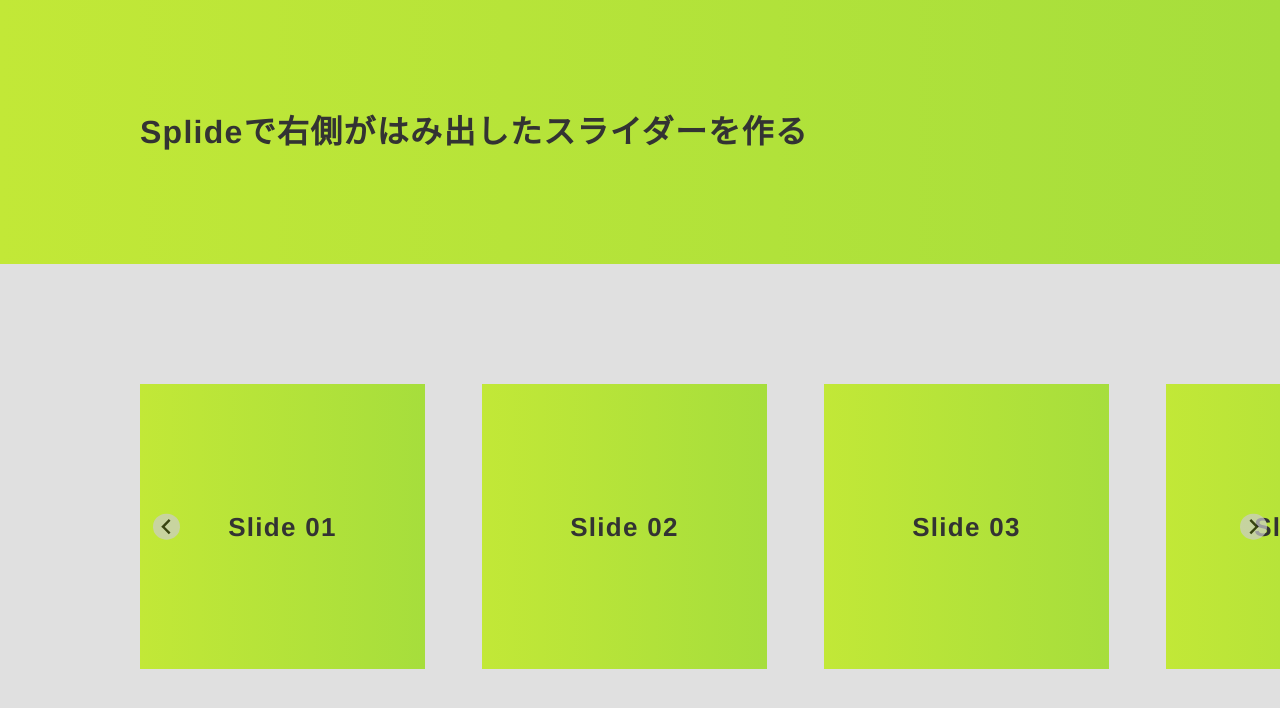
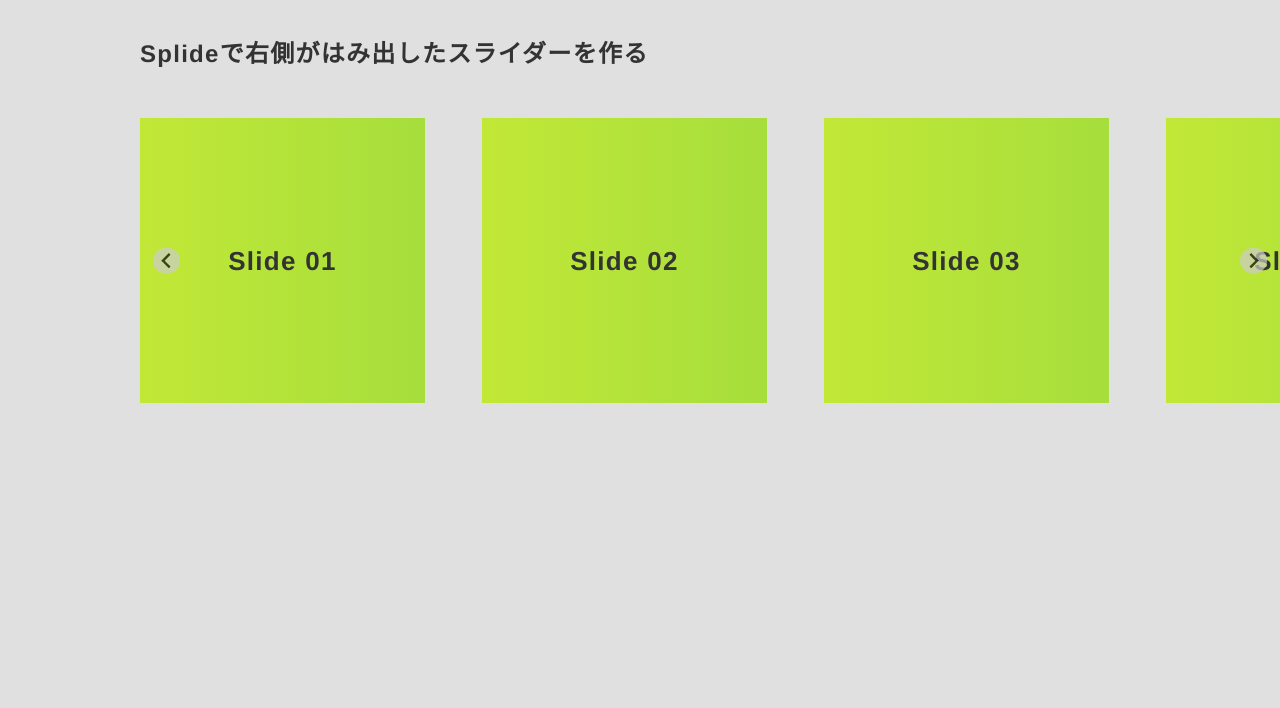
Before and after one commit to yuta0824/blog-splide, a website: page docs/index.html in a window 1280 px wide. Drawn offline with nearby package versions, Linux system fonts and the light colour scheme.

Commit message:
ファーストビューを削除

```diff
--- a/docs/index.html
+++ b/docs/index.html
@@ -10,14 +10,9 @@
 </head>
 
 <body>
-  <div class="first-view">
-    <div class="inner">
-      <h1 class="first-view__heading">Splideで右側がはみ出したスライダーを作る</h1>
-    </div>
-  </div>
-
   <section class="overflow-right">
     <div class="inner">
+      <h1 class="overflow-right__heading">Splideで右側がはみ出したスライダーを作る</h1>
       <div class="overflow-right__sliderWrap">
         <section class="splide" aria-label="右側だけインナー幅からはみ出したスライダー">
           <div class="splide__track">
--- a/scss/page/_first-view.scss
+++ /dev/null
@@ -1,19 +0,0 @@
-@use "../global" as g;
-
-.first-view {
-  padding: 50px 0;
-  background: g.$cr-gra;
-
-  @include g.mq("md") {
-    padding: 100px 0;
-  }
-}
-
-.first-view__heading {
-  font-size: 26px;
-  font-weight: 700;
-
-  @include g.mq("md") {
-    font-size: 32px;
-  }
-}
--- a/scss/page/_overflow-right.scss
+++ b/scss/page/_overflow-right.scss
@@ -1,11 +1,12 @@
 @use "../global" as g;
 
 .overflow-right {
-  padding: 40px 0;
+  margin-top: 30px;
+}
 
-  @include g.mq("md") {
-    padding: 80px 0;
-  }
+.overflow-right__heading {
+  font-size: 24px;
+  font-weight: 700;
 }
 
 .overflow-right__sliderWrap {
```
Also changed, not shown: docs/assets/css/style.css.
